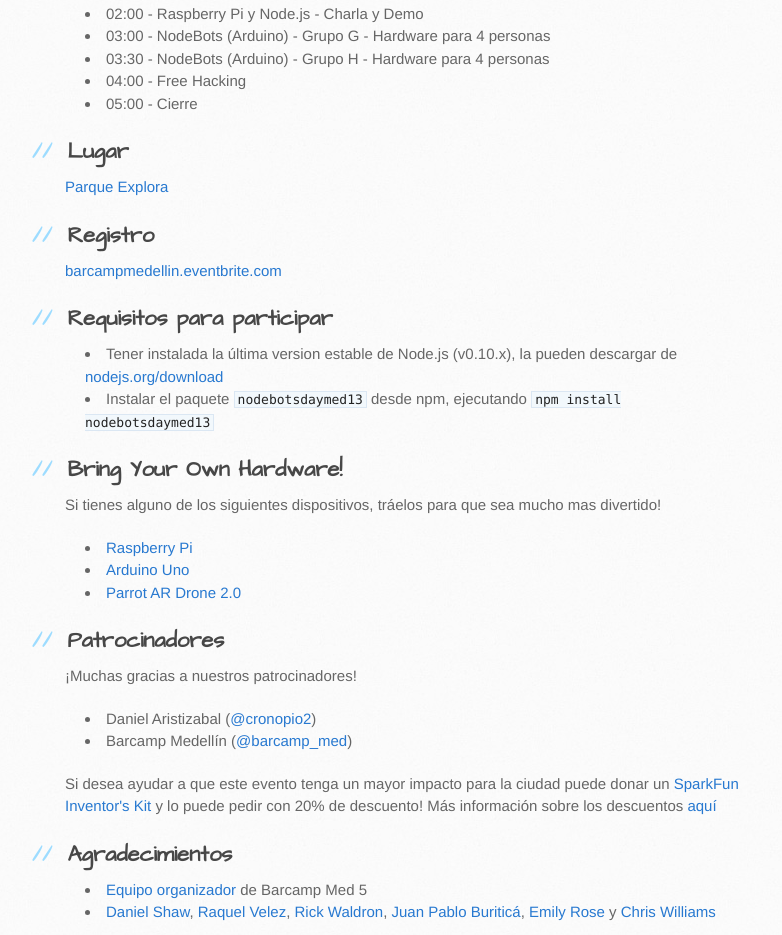
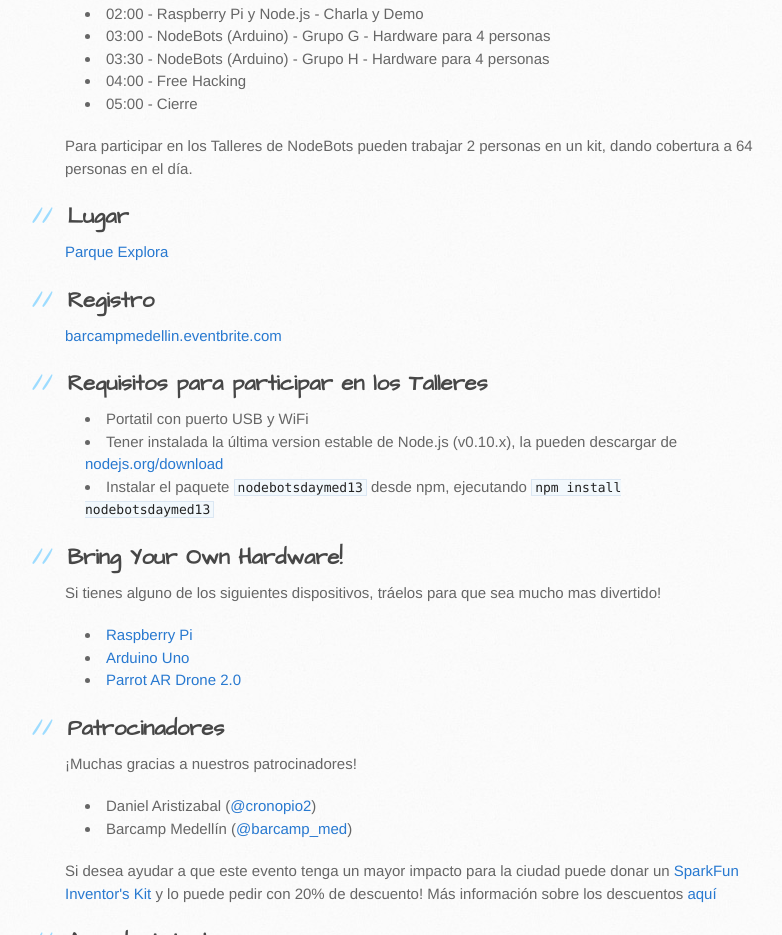
Before and after one commit to coljs/nodebotsday-medellin, a plain HTML site: page index.html in a window 1280 px wide. Shown: the part 1582-2517 px from the top of the page, without its empty margins (105-887 px from the left). Drawn offline with Linux system fonts and the light colour scheme.

```diff
--- a/index.html
+++ b/index.html
@@ -68,7 +68,10 @@
 <li>03:30 - NodeBots (Arduino) - Grupo H - Hardware para 4 personas</li>
 <li>04:00 - Free Hacking</li>
 <li>05:00 - Cierre</li>
-</ul><h2>
+</ul><p>Para participar en los Talleres de NodeBots pueden trabajar 2 personas
+en un kit, dando cobertura a 64 personas en el día.</p>
+
+<h2>
 <a name="lugar" class="anchor" href="#lugar"><span class="octicon octicon-link"></span></a>Lugar</h2>
 
 <p><a href="https://www.google.com/maps?q=Parque+Explora&amp;ll=6.271042,-75.563343&amp;spn=0.018514,0.031972&amp;sll=27.370354217574423,-82.51921790000002&amp;sspn=0.07378589616566318,0.1606115116141169&amp;t=m&amp;dg=opt&amp;hq=Parque+Explora&amp;radius=15000&amp;z=16&amp;iwloc=A">Parque Explora</a></p>
@@ -79,9 +82,10 @@
 <p><a href="https://barcampmedellin.eventbrite.com/">barcampmedellin.eventbrite.com</a></p>
 
 <h2>
-<a name="requisitos-para-participar" class="anchor" href="#requisitos-para-participar"><span class="octicon octicon-link"></span></a>Requisitos para participar</h2>
+<a name="requisitos-para-participar-en-los-talleres" class="anchor" href="#requisitos-para-participar-en-los-talleres"><span class="octicon octicon-link"></span></a>Requisitos para participar en los Talleres</h2>
 
 <ul>
+<li>Portatil con puerto USB y WiFi</li>
 <li>Tener instalada la última version estable de Node.js (v0.10.x), la pueden descargar de <a href="http://nodejs.org/download/">nodejs.org/download</a>
 </li>
 <li>Instalar el paquete <code>nodebotsdaymed13</code> desde npm, ejecutando <code>npm install nodebotsdaymed13</code>
```
Also changed, not shown: params.json (+1 -1 lines).
